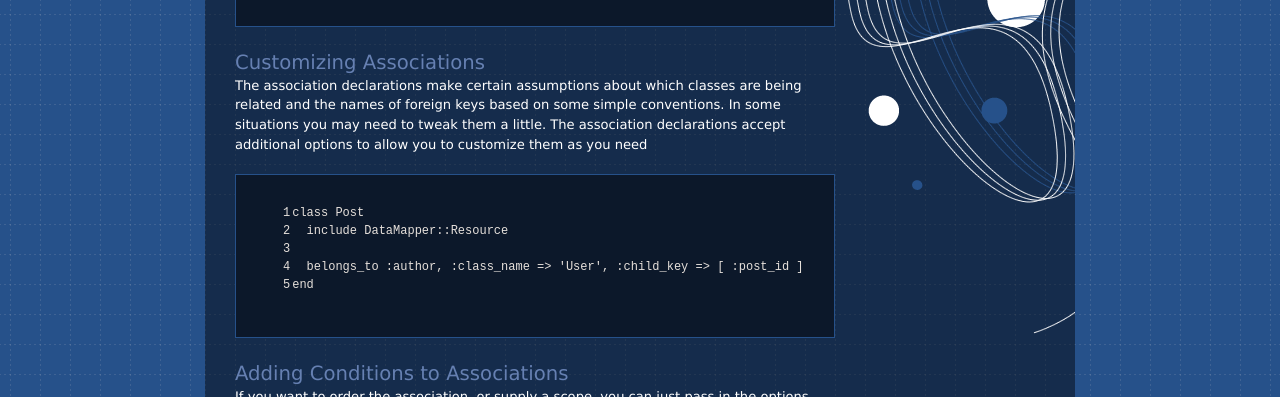
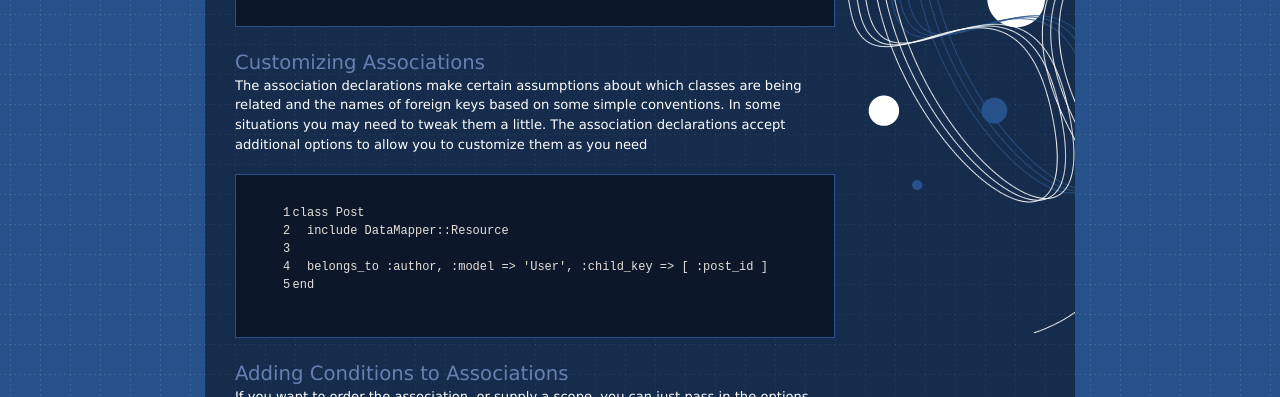
Before and after one commit to datamapper/datamapper.github.com, a Jekyll site: the page built from docs/associations.markdown, in a window 1280 px wide and 900 px high, scrolled down 2475 px. Shown: the top 397 px of the window. Built offline with Jekyll 4.4.1, drawn with Linux system fonts in a browser that asks for light colours.

Commit message:
Revert "Fix deprecated usage in Associations docs"
* :class_name is deprecated in favour of :model.

This reverts commit ade3a4bcfdd71bd36bbde8895bb2d180a1b5b4ea.

```diff
--- a/docs/associations.markdown
+++ b/docs/associations.markdown
@@ -171,7 +171,7 @@ need
 class Post
   include DataMapper::Resource
 
-  belongs_to :author, :class_name => 'User', :child_key => [ :post_id ]
+  belongs_to :author, :model => 'User', :child_key => [ :post_id ]
 end
 {% endhighlight %}
 
```
